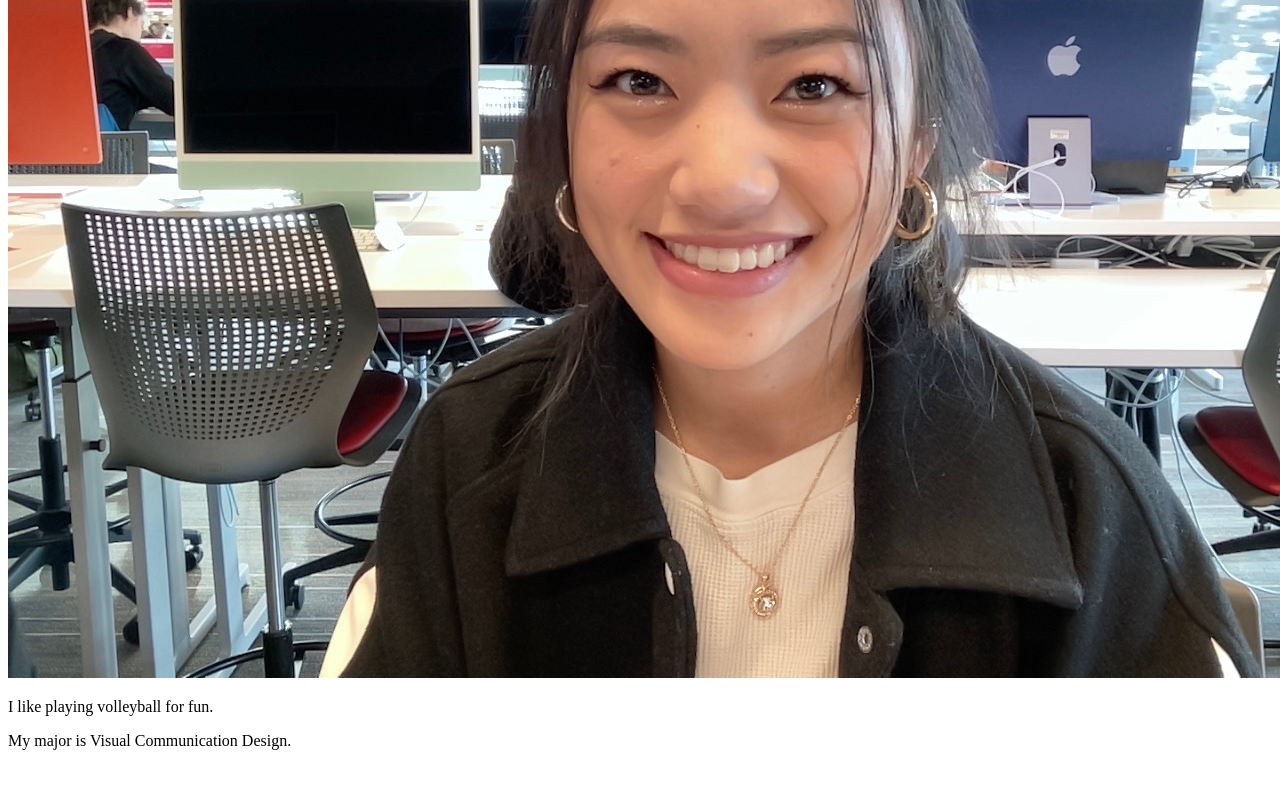
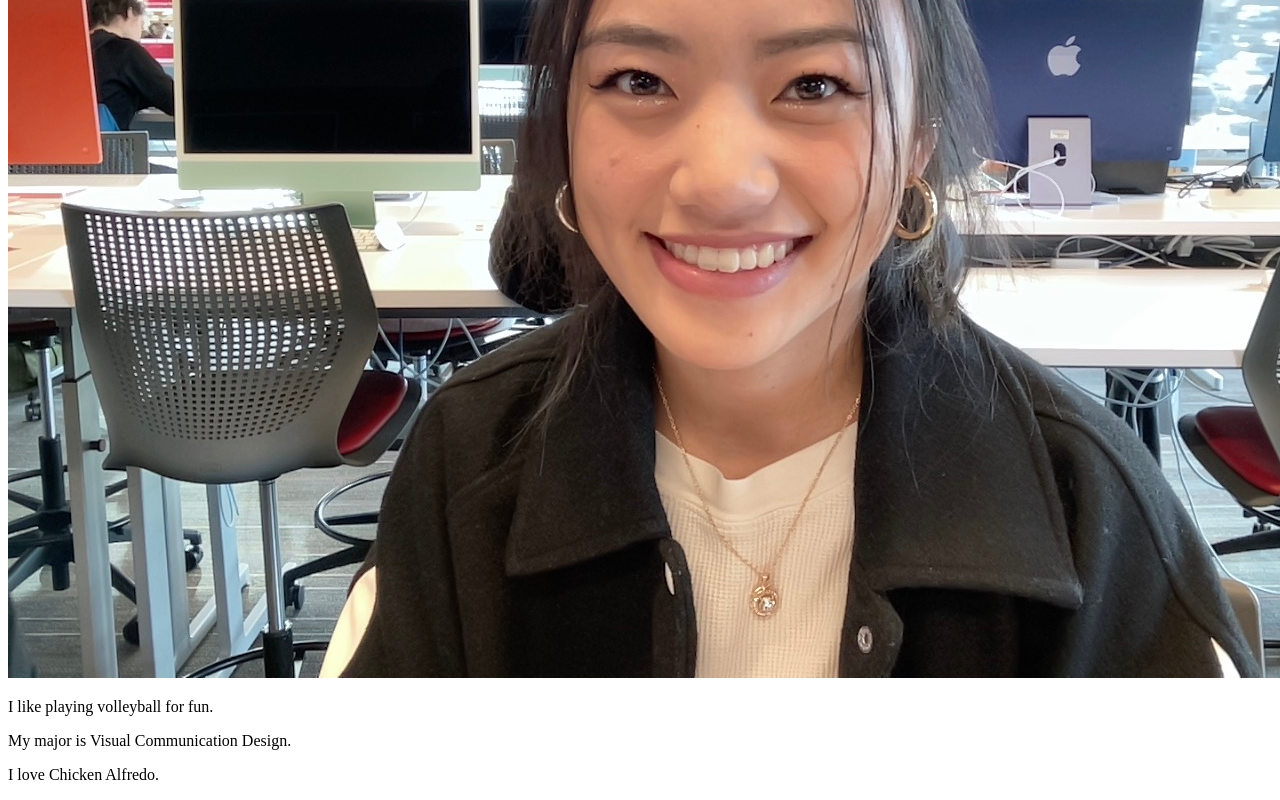
Before and after one commit to DuacheeL/DuacheeL.github.io, a plain HTML site: page index.html in a window 1280 px wide. Shown: the part 362-1162 px from the top of the page. Before the commit the page ends 1128 px from the top, so only its background shows below. Drawn offline with Linux system fonts and the light colour scheme.

Commit message:
Favorite Food

```diff
--- a/index.html
+++ b/index.html
@@ -11,6 +11,7 @@
 
    <p>I like playing volleyball for fun.</p>
    <p>My major is Visual Communication Design.</p>
+   <p>I love Chicken Alfredo.</p>
 
 </body>
 </html>
```
